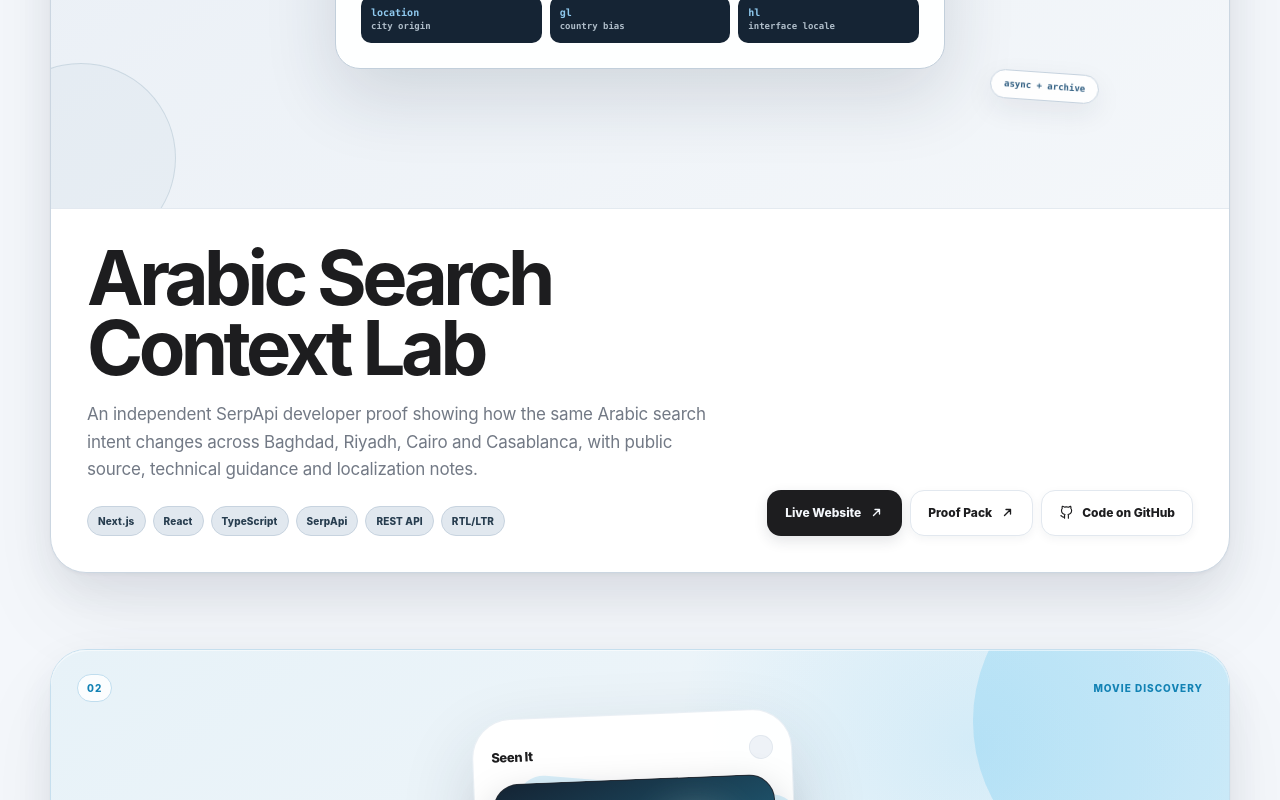
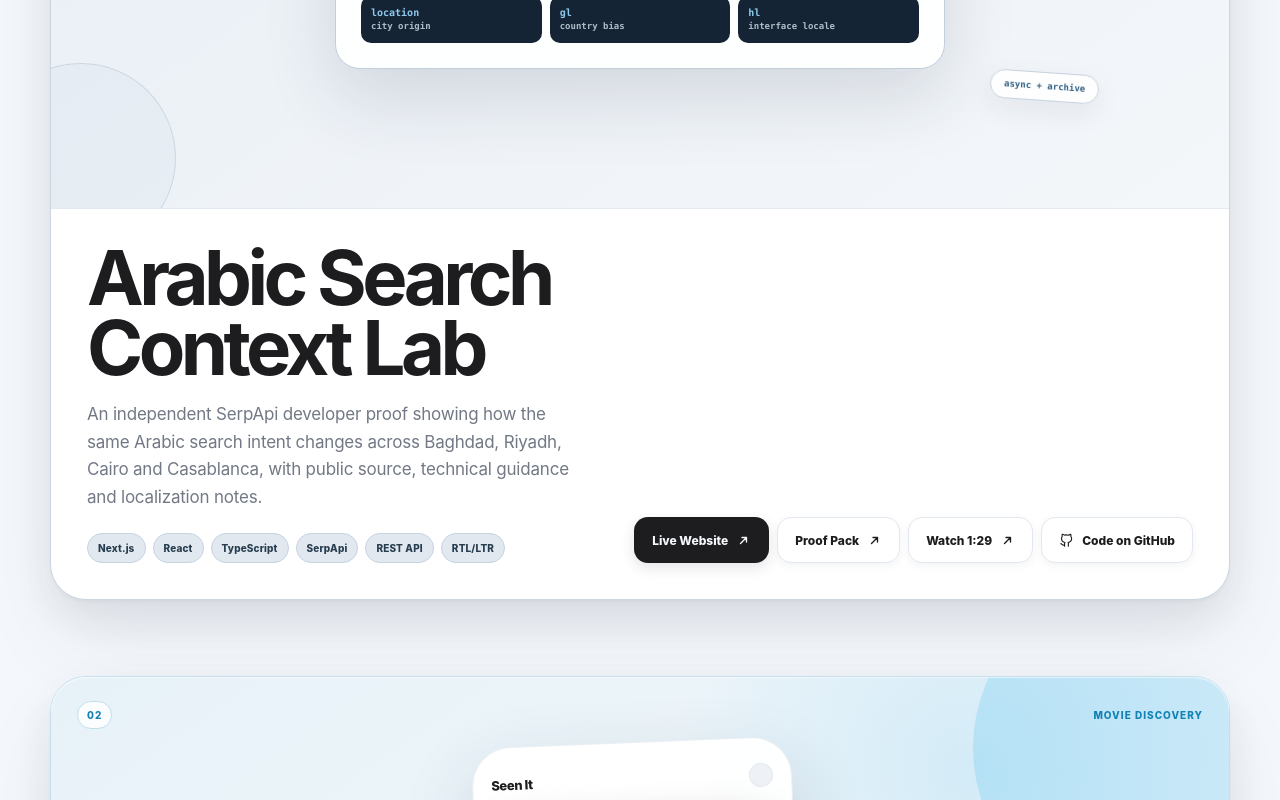
Before and after one commit to yousef-iq1/portfolio, a React (Vite) app: page / in a window 1280 px wide. Shown: the part 1055-1855 px from the top of the page. Built offline with nearby package versions, Linux system fonts and the light colour scheme.

Commit message:
Surface Arabic walkthrough in SerpApi project

```diff
--- a/src/App.tsx
+++ b/src/App.tsx
@@ -9,6 +9,7 @@
     liveUrl: "https://arabic-search-context-lab-prod.onrender.com",
     sourceUrl: "https://github.com/yousef-iq1/arabic-search-context-lab",
     proofUrl: "https://arabic-search-context-lab-prod.onrender.com/proof",
+    walkthroughUrl: "https://arabic-search-context-lab-prod.onrender.com/walkthrough",
   },
   {
     id: "seen",
@@ -20,6 +21,7 @@
     liveUrl: "https://seen-it-zae7.onrender.com",
     sourceUrl: "https://github.com/yousef-iq1/Seen-it",
     proofUrl: null,
+    walkthroughUrl: null,
   },
   {
     id: "blog",
@@ -31,6 +33,7 @@
     liveUrl: "https://multilingual-cms-prod.onrender.com",
     sourceUrl: "https://github.com/yousef-iq1/multilingual-cms",
     proofUrl: null,
+    walkthroughUrl: null,
   },
   {
     id: "market",
@@ -42,6 +45,7 @@
     liveUrl: "https://iqd-market-tracker-g192.onrender.com",
     sourceUrl: "https://github.com/yousef-iq1/iqd-market-tracker",
     proofUrl: null,
+    walkthroughUrl: null,
   },
 ]
 
@@ -241,6 +245,11 @@
                     Proof Pack <Arrow />
                   </a>
                 ) : null}
+                {project.walkthroughUrl ? (
+                  <a className="project-code project-watch" href={project.walkthroughUrl} target="_blank" rel="noreferrer">
+                    Watch 1:29 <Arrow />
+                  </a>
+                ) : null}
                 {project.sourceUrl ? (
                   <a className="project-code" href={project.sourceUrl} target="_blank" rel="noreferrer">
                     <GitHubMark /> Code on GitHub
```
